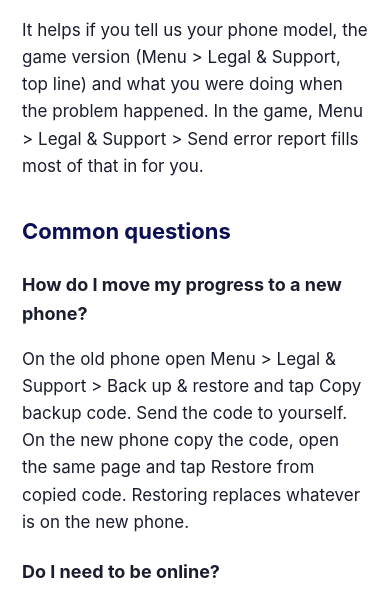
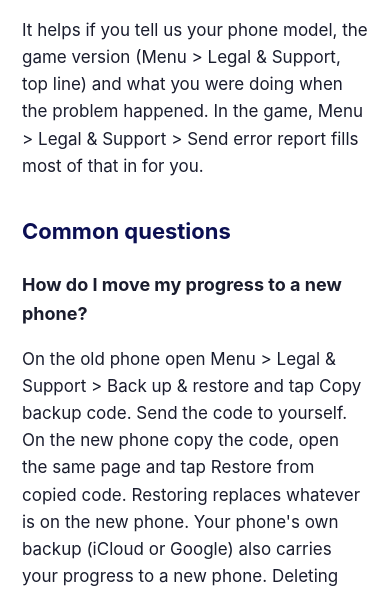
Before and after one commit to JakRasmussen52/foreel-site, a plain HTML site: page support.html in a window 390 px wide. Shown: the part 251-844 px from the top of the page. Drawn offline with Linux system fonts and the light colour scheme.

Commit message:
Support: note that phone backups carry progress
Co-Authored-By: Claude Opus 5.5 <noreply@anthropic.com>

```diff
--- a/support.html
+++ b/support.html
@@ -23,7 +23,8 @@ that in for you.</p>
 <h3>How do I move my progress to a new phone?</h3>
 <p>On the old phone open Menu &gt; Legal &amp; Support &gt; Back up &amp; restore and tap Copy backup code. Send the
 code to yourself. On the new phone copy the code, open the same page and tap Restore from copied code. Restoring
-replaces whatever is on the new phone.</p>
+replaces whatever is on the new phone. Your phone's own backup (iCloud or Google) also carries your progress to a
+new phone. Deleting the game without a backup or a backup code loses it.</p>
 <h3>Do I need to be online?</h3>
 <p>No. Fishing, saving and rewards all work offline. Online features, when a version of the game offers them,
 need a connection.</p>
```
